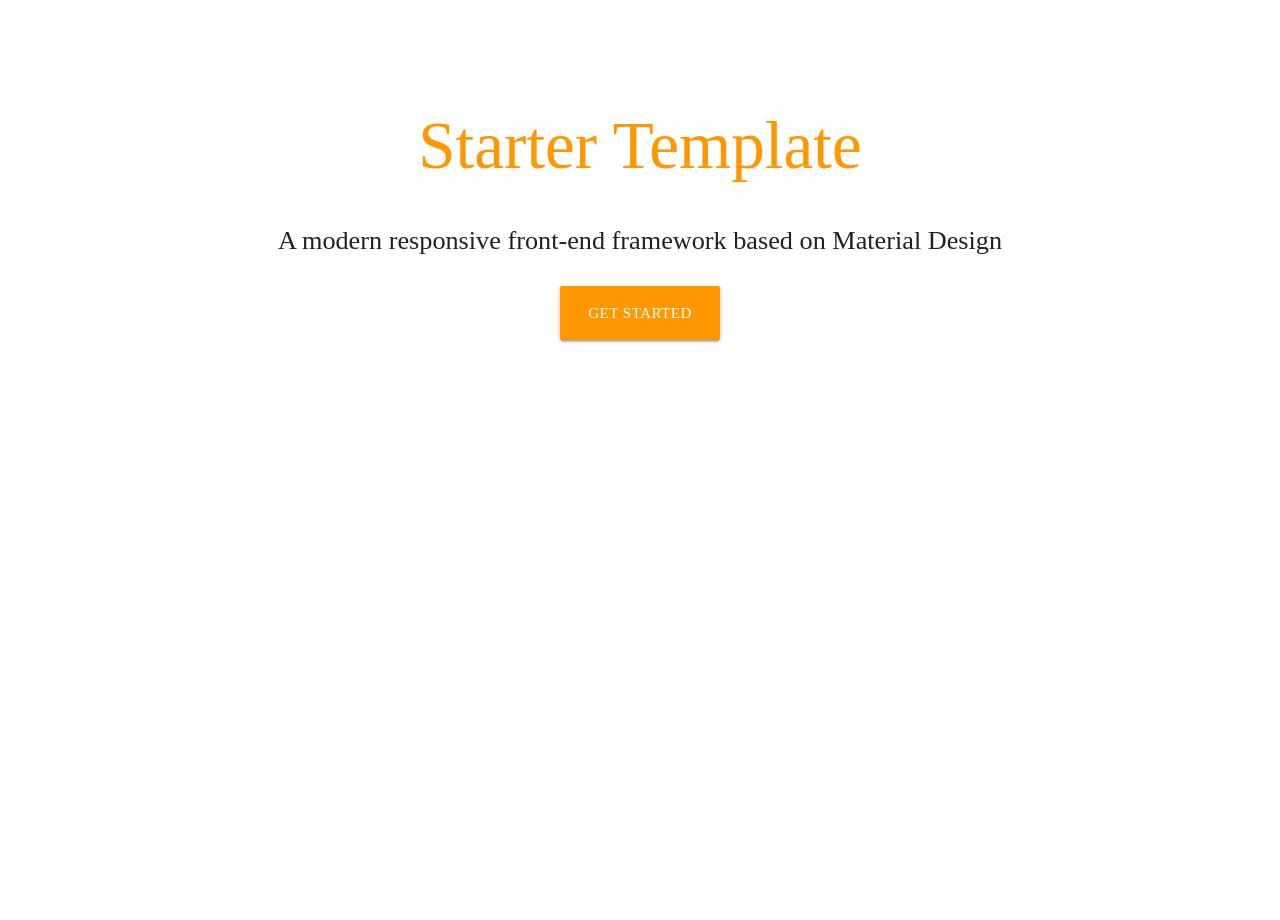
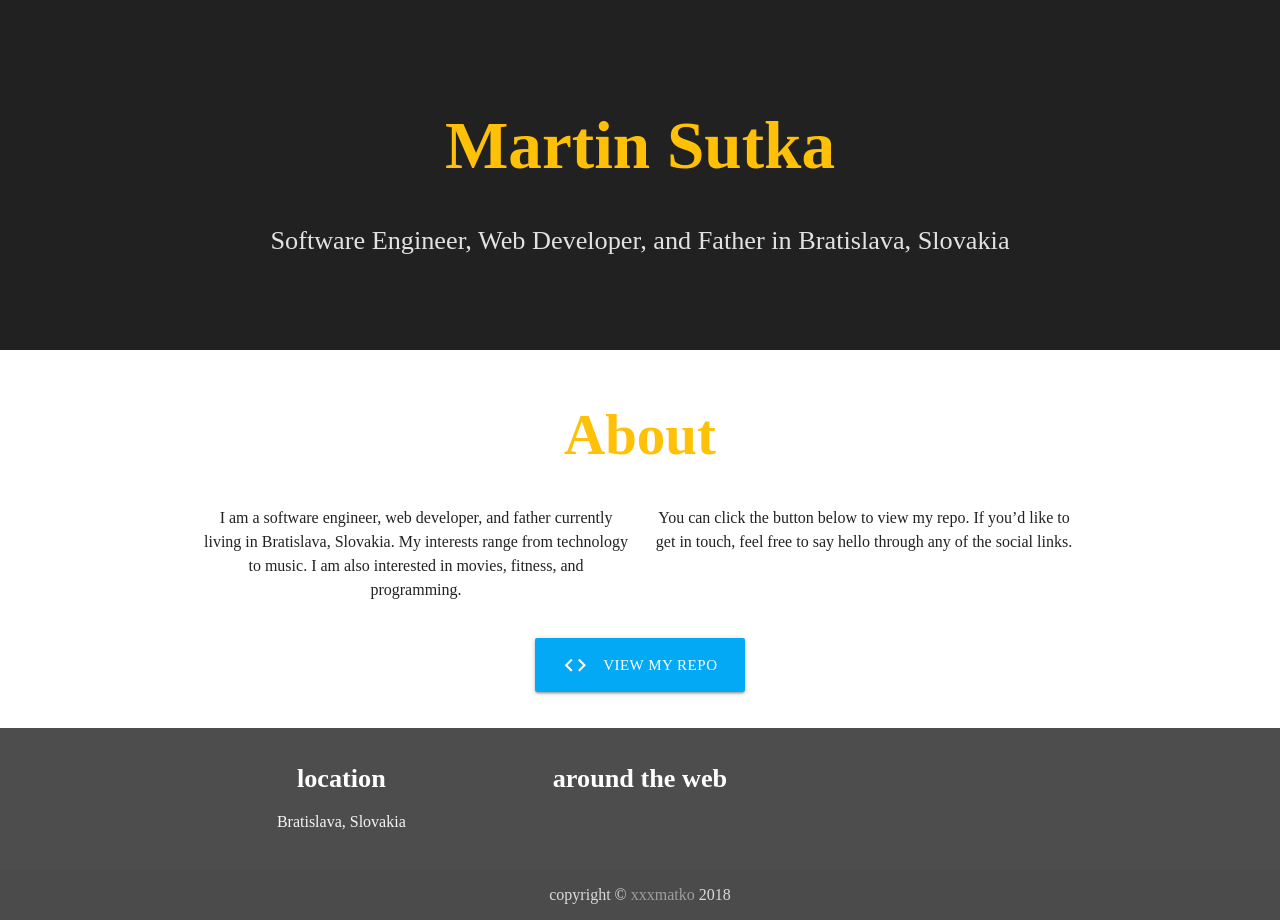
Before and after one commit to xxxmatko/xxxmatko.github.io, a website: page index.html in a window 1280 px wide. Before the commit the page ends 800 px from the top, so only its background shows below. Drawn offline with nearby package versions, Linux system fonts and the light colour scheme; files that its build step writes are made by us from their sources; a web font is replaced by a local one.

Commit message:
Basic styles First sections

```diff
--- a/index.html
+++ b/index.html
@@ -9,21 +9,66 @@
     <link href="wwwroot/css/site.min.css" rel="stylesheet" />
 </head>
 <body>
-    <div class="section no-pad-bot">
+    <div class="section section--inverse">
         <div class="container">
             <br>
             <br>
-            <h1 class="header center orange-text">Starter Template</h1>
+            <h1 class="center">
+                Martin Sutka
+            </h1>
             <div class="row center">
-                <h5 class="header col s12 light">A modern responsive front-end framework based on Material Design</h5>
-            </div>
-            <div class="row center">
-                <a href="http://materializecss.com/getting-started.html" class="btn-large waves-effect waves-light orange">Get Started</a>
+                <h4 class="header col s12 light">
+                    Software Engineer, Web Developer, and Father in Bratislava, Slovakia
+                </h4>
             </div>
             <br>
             <br>
         </div>
     </div>
+    <div class="section">
+        <div class="container">
+            <h2 class="center">
+                About
+            </h2>
+            <div class="row center">
+                <p class="col s12 m6 light">
+                    I am a software engineer, web developer, and father currently
+                    living in Bratislava, Slovakia. My interests range from technology
+                    to music. I am also interested in movies, fitness, and programming.
+                </p>
+                <p class="col s12 m6 light">
+                    You can click the button below to view my repo. If you’d like to get
+                    in touch, feel free to say hello through any of the social links.
+                </p>
+            </div>
+            <div class="row center">
+                <a href="https://github.com/xxxmatko?tab=repositories" class="btn-large light-blue">
+                    <i class="material-icons left">code</i>
+                    View my repo
+                </a>
+            </div>
+        </div>
+    </div>
+    <footer class="page-footer">
+        <div class="container">
+            <div class="row">
+                <div class="col m4 s12">
+                    <h5 class="white-text">Location</h5>
+                    <p class="grey-text text-lighten-4">
+                        Bratislava, Slovakia
+                    </p>
+                </div>
+                <div class="col m4 s12">
+                    <h5 class="white-text">Around the Web</h5>
+                </div>
+            </div>
+        </div>
+        <div class="footer-copyright">
+            <div class="container center">
+                copyright &copy; <a class="grey-text text-darken-5" href="https://xxxmatko.github.io/">xxxmatko</a> 2018
+            </div>
+        </div>
+    </footer>
     <script src="https://code.jquery.com/jquery-3.3.1.min.js"></script>
     <script src="https://cdnjs.cloudflare.com/ajax/libs/materialize/1.0.0/js/materialize.min.js"></script>
 </body>
--- a/less/mosk.less
+++ b/less/mosk.less
@@ -1,4 +1,4 @@
-@mosk-list: 200, 400, 500, 600, 800, 900;
+@mosk-list: 200, 300, 400, 500, 600, 800, 900;
 @mosk-list-length: length(@mosk-list);
 .generate-font-face(@mosk-list-length);
 .generate-font-face(@name, @i: 1) when (@i =< @mosk-list-length) {
--- a/less/site.less
+++ b/less/site.less
@@ -1,4 +1,10 @@
 @import "mosk";
+
+@primary-color: #ffc107;        // amber
+@secondary-color: #03a9f4;      // light-blue
+@background-color: #212121;     // grey darken-4
+@primary-fg-color: rgba(0, 0, 0, 0.87);
+@secondary-fg-color: rgba(255, 255, 255, 0.87);
 
 html, body {
 	margin: 0;
@@ -7,3 +13,37 @@ html, body {
     font-size: 16px;
     font-weight: 400;
 }
+
+h1 {
+    font-weight: 800;
+    color: @primary-color;
+}
+
+h2 {
+    font-weight: 600;
+    color: @primary-color;
+}
+
+h4 {
+    font-size: 1.64rem;
+    line-height: 110%;
+    margin: 1.0933333333rem 0 .656rem 0;
+}
+
+h5 {
+    font-weight: 800;
+    text-transform: lowercase;
+}
+
+.page-footer {
+    background: fade(@background-color, 80%);
+
+    .col {
+        text-align: center;
+    }
+}
+
+.section--inverse {
+    background: @background-color;
+    color: @secondary-fg-color;
+}
```
Also changed, not shown: fonts/Mosk-300.ttf (added).
